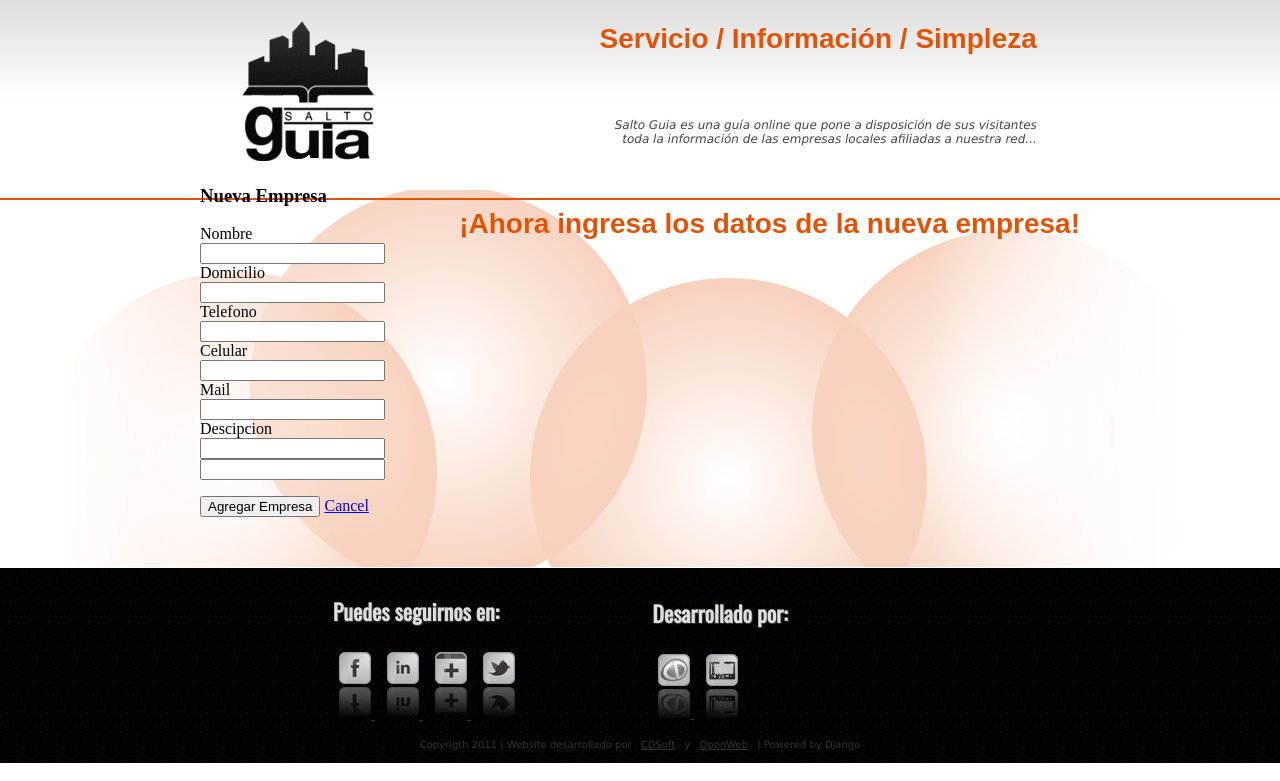
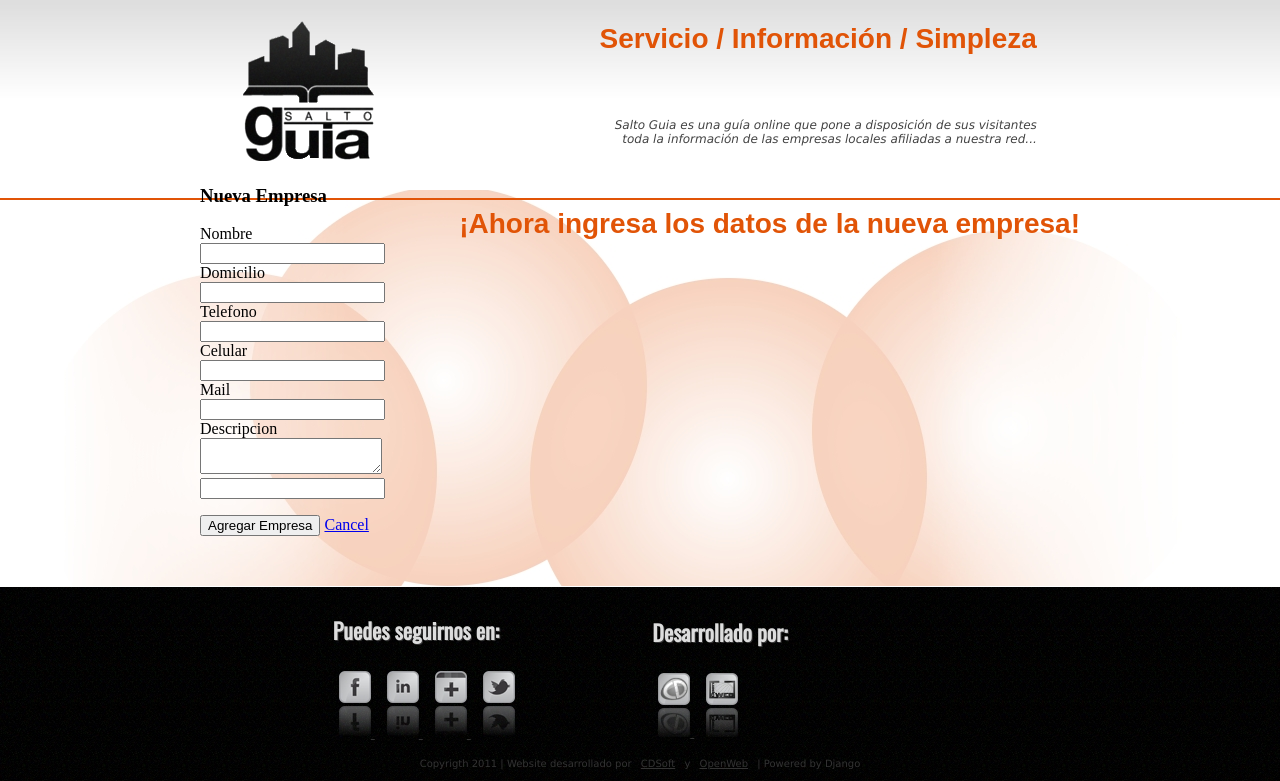
Before and after one commit to cdocarmo/saltoguia, a Django app: template apps/empresas/templates/empresas/ingreso-de-empresa.html in a window 1280 px wide. Shown: the top 781 px of the page. Run offline with Django 3.2, Linux system fonts and the light colour scheme; the template is opened without the code that fills it, so the values that code supplies are empty, except form fields; tables that the repository leaves empty hold one stand-in row (values such as "Sample post"); form fields are guessed from the names that the template uses; some libraries are stand-ins or nearby versions; some web fonts are replaced.

Commit message:
Otros ajustes, en guardar empresa y base.html

```diff
--- a/apps/empresas/templates/empresas/ingreso-de-empresa.html
+++ b/apps/empresas/templates/empresas/ingreso-de-empresa.html
@@ -46,10 +46,10 @@
 	    <span>{{ form.mail.help_text }}</span>
 	    {% if form.mail.errors %}<span class="error_msg">{{ form.mail.errors|join:"; " }}</span>{% endif %}
 
-		{{ form.descipcion.label_tag }}<br />
-		{{ form.descipcion }}<br />
-		<span>{{ form.descipcion.help_text }}</span>
-		{% if form.descipcion.errors %}<span class="error_msg">{{ form.descipcion.errors|join:"; " }}</span>{% endif %}
+		{{ form.descripcion.label_tag }}<br />
+		{{ form.descripcion }}<br />
+		<span>{{ form.descripcion.help_text }}</span>
+		{% if form.descripcion.errors %}<span class="error_msg">{{ form.descripcion.errors|join:"; " }}</span>{% endif %}
 
  	{{ form.step }}
   	<p class="form-buttons">
--- a/project/templates/base.html
+++ b/project/templates/base.html
@@ -57,7 +57,7 @@
 		<div class="content">
 			<div id="developers">
 				<h4>Desarrollado por:</h4>
-				<a href="http://www.cdsoft.com.uy" class="icons" onmouseover="sustituteImage('media/media/images/cdsoft-icon-color.jpg', 'cdsoft')" onmouseout="sustituteImage('media/media/images/cdsoft-icon.jpg', 'cdsoft')">
+				<a href="http://www.cdsoft.com.uy" class="icons" onmouseover="sustituteImage('media/images/cdsoft-icon-color.jpg', 'cdsoft')" onmouseout="sustituteImage('media/images/cdsoft-icon.jpg', 'cdsoft')">
 					<img src="/media/images/cdsoft-icon.jpg" alt="CDSoft" id="cdsoft">
 				</a>
 				<a href="http://www.openweb.com.uy" class="icons"  onmouseover="sustituteImage('media/images/openweb-icon-color.jpg', 'openweb')" onmouseout="sustituteImage('media/images/openweb-icon.jpg', 'openweb')">
```
